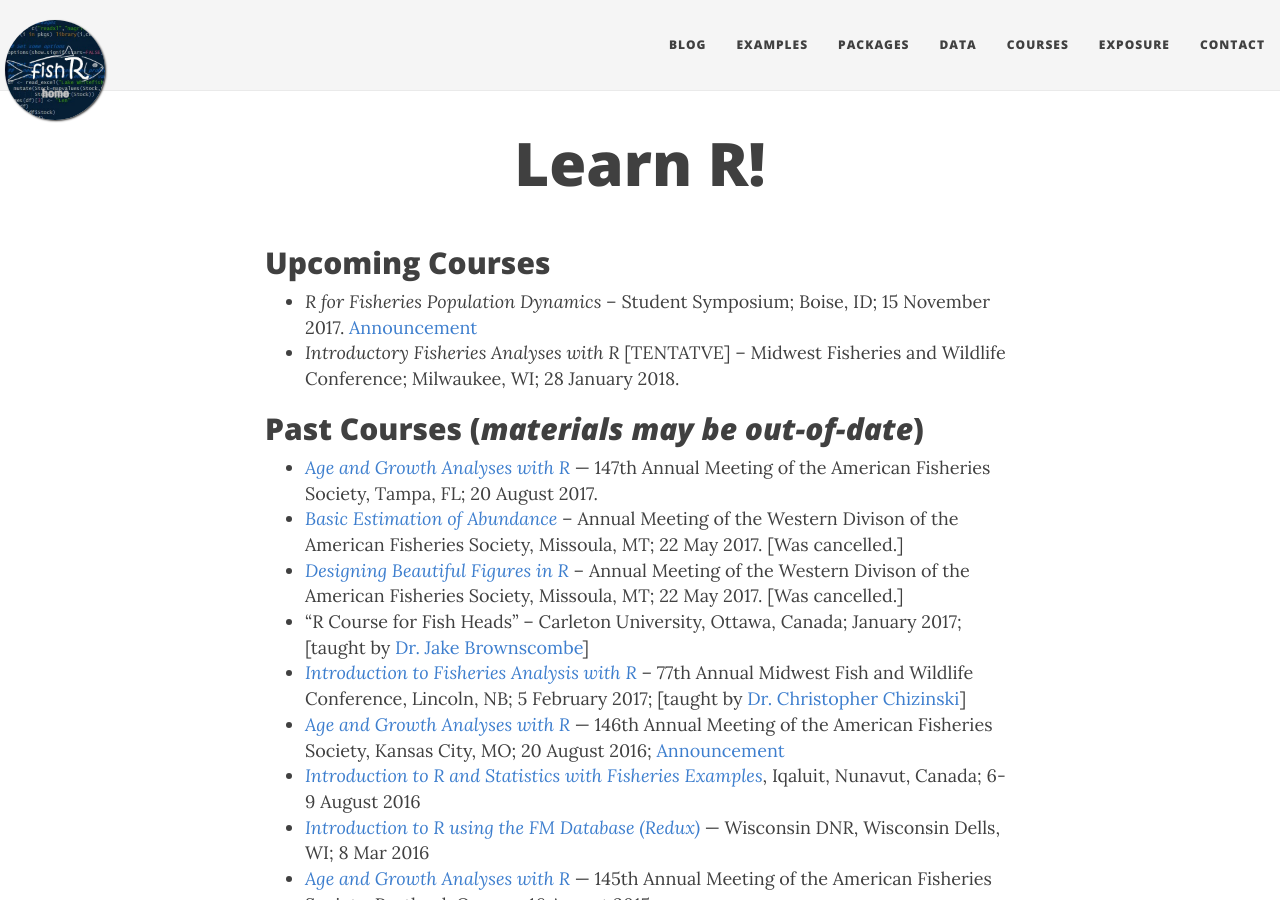
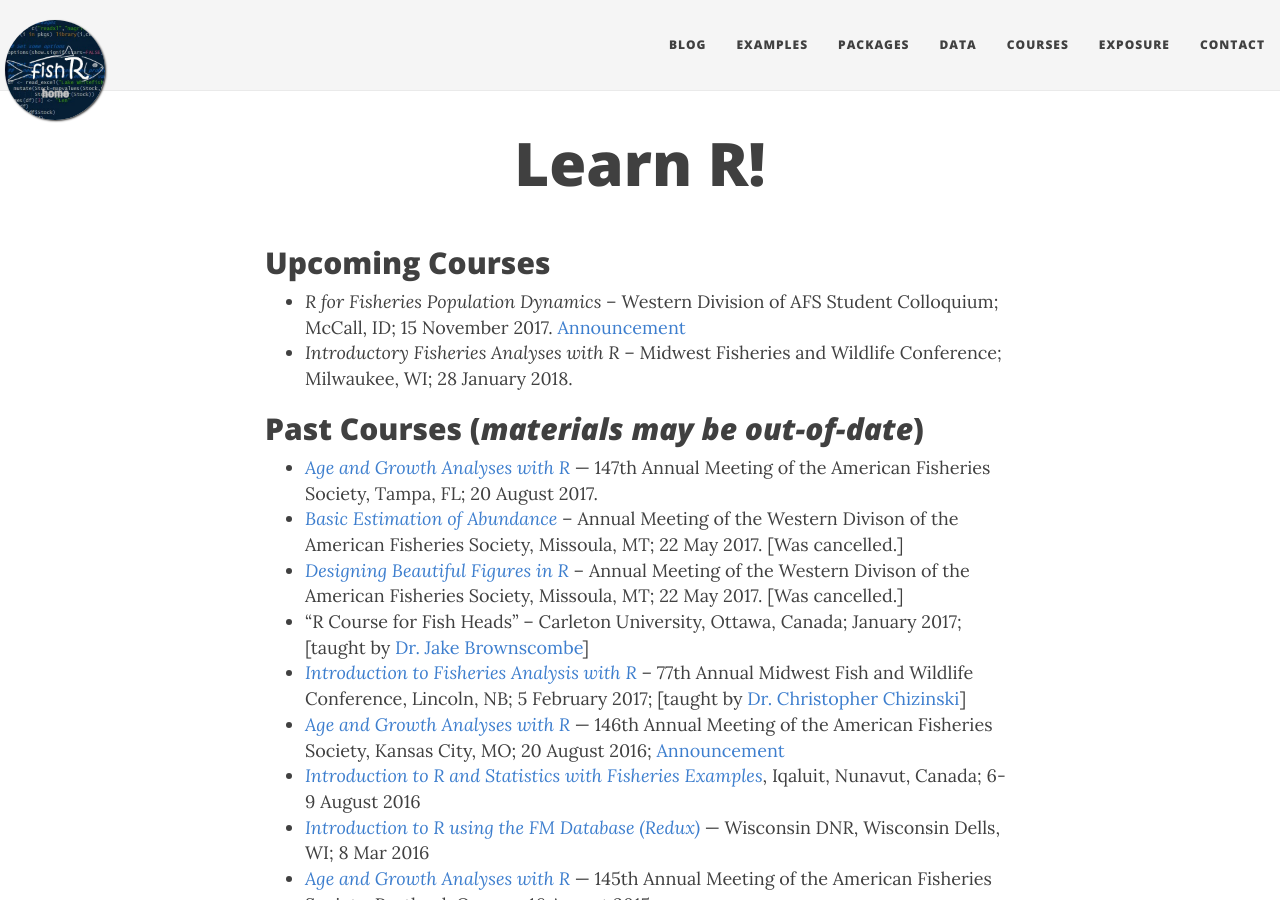
Before and after one commit to droglenc/fishR, a Jekyll site: the page built from courses.md, in a window 1280 px wide and 900 px high. Built offline with Jekyll 4.4.1, drawn with Linux system fonts in a browser that asks for light colours; nearby versions of some CDN libraries.

Commit message:
Updated course list

```diff
--- a/courses.md
+++ b/courses.md
@@ -4,8 +4,8 @@ title: Learn R!
 ---
 
 ## Upcoming Courses
-* *R for Fisheries Population Dynamics* -- Student Symposium; Boise, ID; 15 November 2017. [Announcement](https://afs-calneva.org/wp-content/uploads/sites/8/2017/07/Save-the-date_WD_Student_Colloquium.pdf)
-* *Introductory Fisheries Analyses with R* [TENTATVE] -- Midwest Fisheries and Wildlife Conference; Milwaukee, WI; 28 January 2018.
+* *R for Fisheries Population Dynamics* -- Western Division of AFS Student Colloquium; McCall, ID; 15 November 2017. [Announcement](https://afs-calneva.org/wp-content/uploads/sites/8/2017/07/Save-the-date_WD_Student_Colloquium.pdf)
+* *Introductory Fisheries Analyses with R* -- Midwest Fisheries and Wildlife Conference; Milwaukee, WI; 28 January 2018.
 
 ## Past Courses (*materials may be out-of-date*)
 * [*Age and Growth Analyses with R*](https://afsannualmeeting.fisheries.org/continuing-education-workshops/) — 147th Annual Meeting of the American Fisheries Society, Tampa, FL; 20 August 2017.
```
